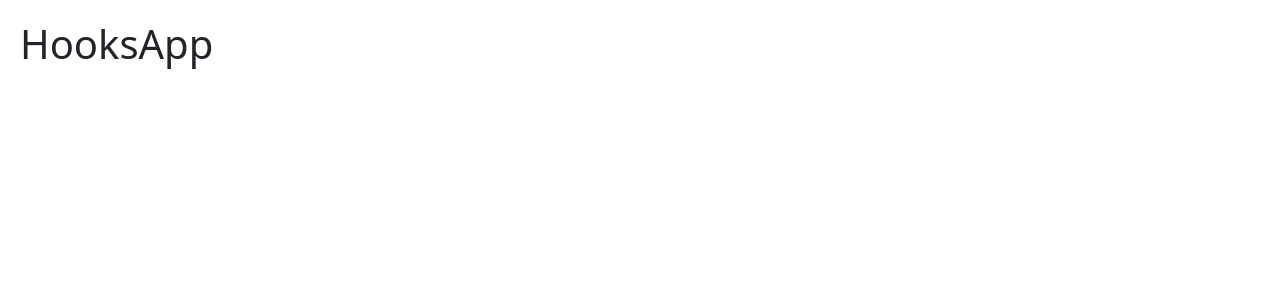
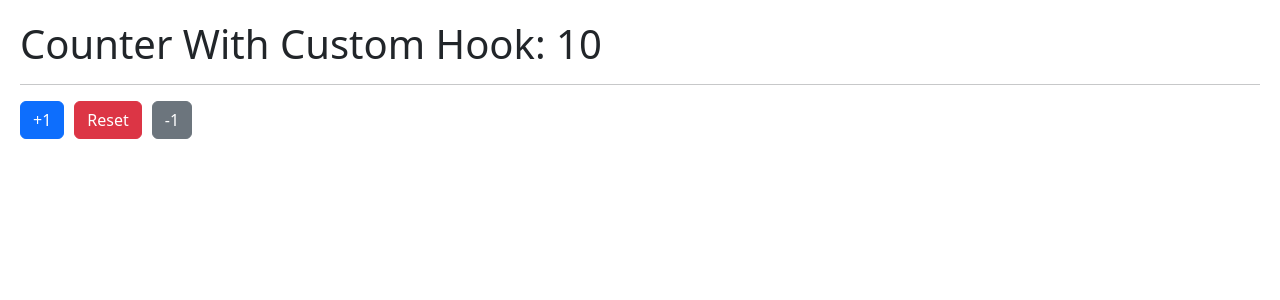
Before and after one commit to JordyV23/hook-app, a React (Vite) app: page / in a window 1280 px wide. Shown: the top 300 px of the page. Built offline with nearby package versions, Linux system fonts and the light colour scheme.

Commit message:
Hook useCounter a profundidad

```diff
--- /dev/null
+++ b/src/01-useState/CounterApp.jsx
@@ -0,0 +1,27 @@
+import { useState } from "react";
+
+export const CounterApp = () => {
+  const [state, setcounter] = useState({
+    counter1: 10,
+    counter2: 20,
+    counter3: 30,
+  });
+
+  const { counter1, counter2, counter3 } = state;
+
+  return (
+    <>
+      <h1>Counter: {counter1}</h1>
+      <h1>Counter: {counter2}</h1>
+      <h1>Counter: {counter3}</h1>
+
+      <hr />
+      <button
+        className="btn btn-primary"
+        onClick={() => setcounter({ ...state, counter1: counter1 + 1 })}
+      >
+        +1
+      </button>
+    </>
+  );
+};
--- /dev/null
+++ b/src/01-useState/CounterWithCustomHook.jsx
@@ -0,0 +1,22 @@
+import { useCounter } from "../hooks/useCouter";
+
+export const CounterWithCustomHook = () => {
+  const { counter, increment, reset, dencrement } = useCounter();
+
+  return (
+    <>
+      <h1>Counter With Custom Hook: {counter}</h1>
+      <hr />
+
+      <button className="btn btn-primary" onClick={()=>increment(2)}>
+        +1
+      </button>
+      <button className="btn btn-danger" onClick={reset}>
+        Reset
+      </button>
+      <button className="btn btn-secondary" onClick={()=>dencrement(5)}>
+        -1
+      </button>
+    </>
+  );
+};
--- /dev/null
+++ b/src/hooks/useCouter.js
@@ -0,0 +1,25 @@
+import { useState } from "react";
+
+export const useCounter = (intialValue = 10) => {
+  const [counter, setCounter] = useState(intialValue);
+
+  const increment = (value = 1) => {
+    setCounter(counter + value);
+  };
+
+  const reset = () => {
+    setCounter(10);
+  };
+
+  const dencrement = (value = 1) => {
+    if (counter === 0) return;
+    setCounter(counter - value);
+  };
+
+  return {
+    counter,
+    increment,
+    reset,
+    dencrement,
+  };
+};
--- a/src/main.jsx
+++ b/src/main.jsx
@@ -1,10 +1,14 @@
 import React from "react";
-import {HooksApp} from './HooksApp'
 import ReactDOM from "react-dom/client";
 import "./index.css";
+import { CounterWithCustomHook } from "./01-useState/CounterWithCustomHook";
+//import { CounterApp } from "./01-useState/CounterApp";
+//import {HooksApp} from './HooksApp'
 
 ReactDOM.createRoot(document.getElementById("root")).render(
   <React.StrictMode>
-    <HooksApp/>
+    {/* <HooksApp/> */}
+    {/* <CounterApp/> */}
+    <CounterWithCustomHook />
   </React.StrictMode>
 );
```
